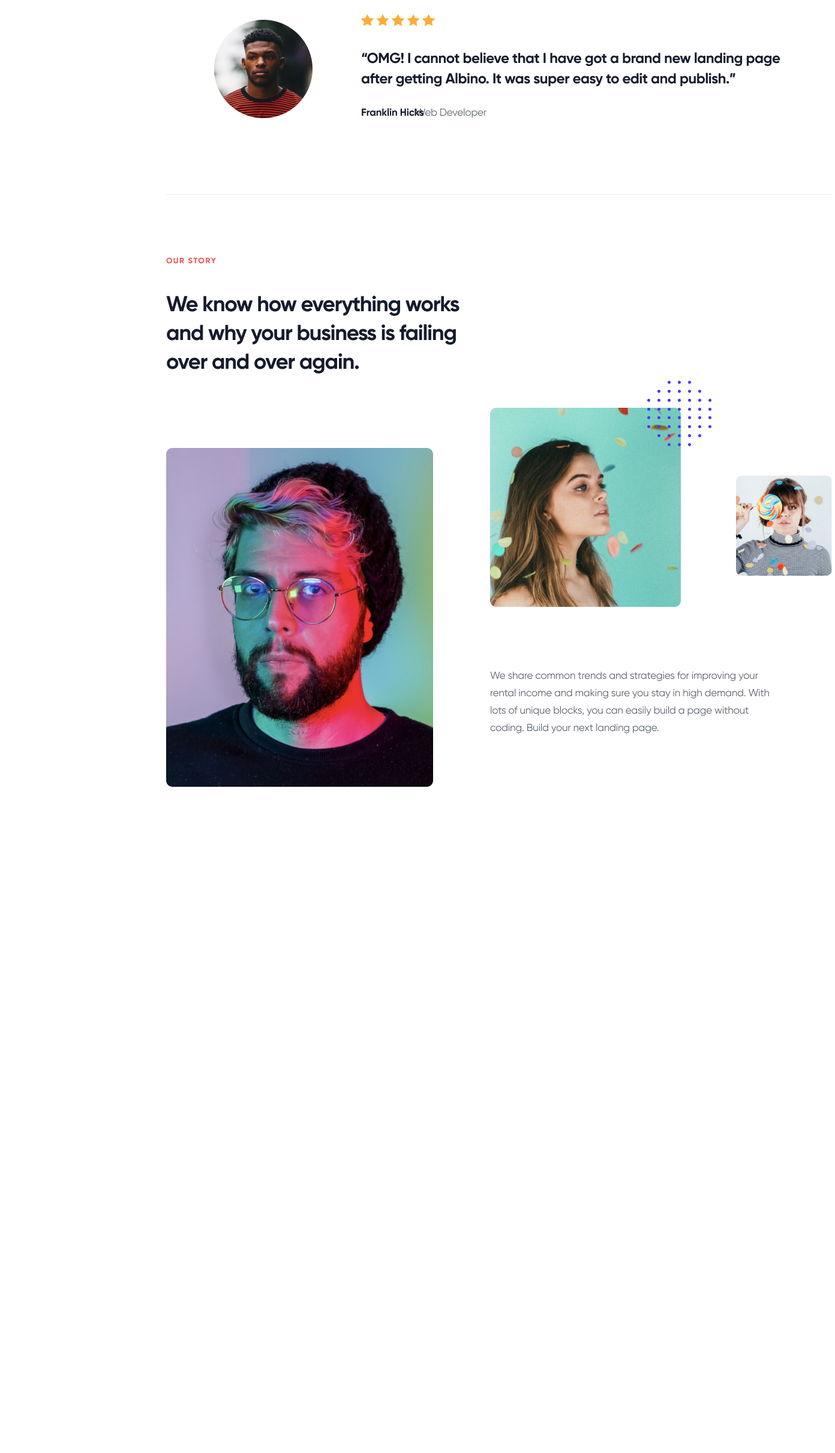
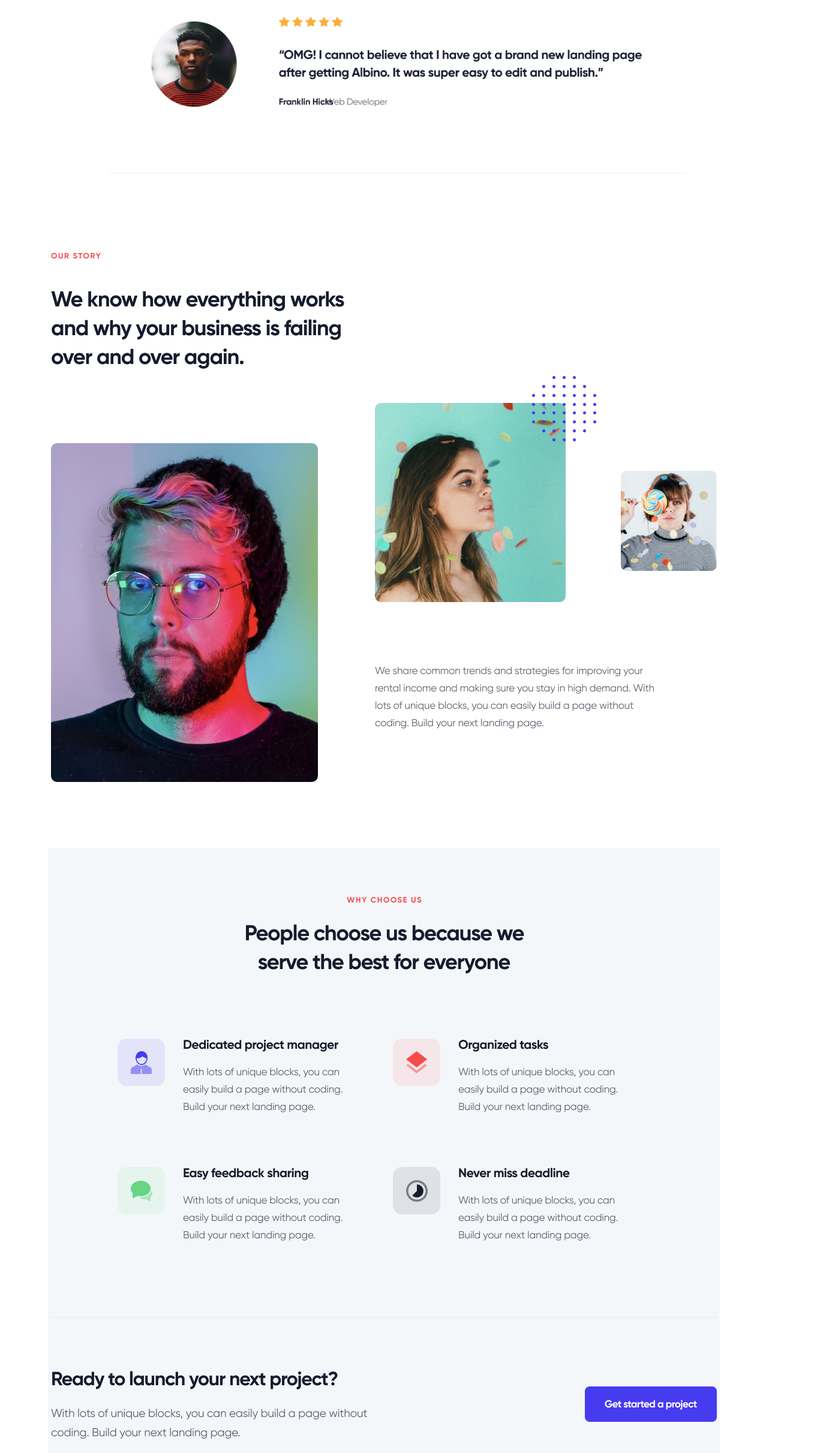
Before and after one commit to ptk244/Brainwave, an Angular app: page / in a window 1280 px wide. Shown: the part 1516-3939 px from the top of the page at 60% size, 1392 px wide, since content can reach past the window. Before the commit the page ends 2834 px from the top, so only its background shows below. Built offline with nearby package versions, Linux system fonts and the light colour scheme.

Commit message:
make few changes

```diff
--- a/src/app/indusspay-front-page/indusspay-front-page.component.css
+++ b/src/app/indusspay-front-page/indusspay-front-page.component.css
@@ -214,20 +214,55 @@
 }
 
 
-.cartoon-image4{
-    width: 70rem;
-    height: 19rem;
-    margin: 6rem 17rem 0rem 17rem;
+.cartoon-image4-container {
     display: flex;
     justify-content: center;
-    align-items: center;
-    background-size: cover;
-    padding: 1rem;
+    align-items: flex-start; /* Align at the top initially */
+    width: 100%;
+    height: auto;
+    padding: 0; /* Remove padding */
+    position: relative;
+}
 
+/* The image container */
+.cartoon-image4 {
+    width: 100%;
+    max-width: 70rem; /* Max width for large screens */
+    height: 19rem;
     background: url('src/assets/Testimonial.png') no-repeat center center;
+    background-size: contain;
+    position: relative;
+    margin-top: 6rem; /* Top margin */
+    margin-left: 15rem; /* Left margin */
+}
+
+/* Responsive styling for tablets and smaller screens */
+@media (max-width: 1290px) {
+    .cartoon-image4 {
+        max-width: 60rem; /* Reduce the max width */
+        margin-left: 3rem; /* Adjust left margin for smaller screens */
+        margin-top: 5rem; /* Adjust top margin */
+    }
+}
+
+@media (max-width: 768px) {
+    .cartoon-image4 {
+        max-width: 50rem; /* Further reduce max width for tablets */
+        margin-left: 5rem; /* Adjust left margin for tablets */
+        margin-top: 4rem; /* Adjust top margin */
+    }
+}
+
+@media (max-width: 480px) {
+    .cartoon-image4 {
+        max-width: 90%; /* Full width on mobile screens */
+        margin-left: 0; /* Center on mobile */
+        margin-top: 2rem; /* Reduce top margin */
+    }
+}
 
 
-}
+
 
 .card-text{
     padding-bottom: 2rem;
@@ -291,15 +326,46 @@
 
   }
 
+  .newimage-container{
+    display: flex;
+    justify-content: center;
+    align-items: flex-start; /* Align at the top initially */
+    width: 100%;
+    height: auto;
+    padding: 0; /* Remove padding */
+    position: relative;
+    margin-left: -7rem;
+  }
+
   .newimage{
+    width: 170%;
+    max-width: 70rem;
+    height: 65rem;
+    background-size: contain;
+    position: relative;
+    margin-top: 2rem;
+    margin-left: 15rem;
 
-    width: 70rem;
-    height: 56rem;
-    margin: 6rem 17rem 0rem 17rem;
+    background: url('src/assets/About.png') no-repeat center center;
 
-    /* margin-top: 8rem; */
-    /* margin-left: 10rem; */
-    background: url('src/assets/About.png') no-repeat center center;
-    /* background-size: cover;  */
 
   }
+
+  @media (max-width: 1290px) {
+    .newimage-container {
+        width: 85rem;
+        margin-left: -10rem;
+    }
+}
+
+.features{
+    width: 170%;
+    max-width: 70rem;
+    height: 65rem;
+    background-size: contain;
+    position: relative;
+    margin-top: 2rem;
+    margin-left: 15rem;
+
+    background: url('src/assets/Features.png') no-repeat center center;
+}
--- a/src/app/indusspay-front-page/indusspay-front-page.component.html
+++ b/src/app/indusspay-front-page/indusspay-front-page.component.html
@@ -71,19 +71,19 @@
 
 </div>
 
-<div class="cartoon-image4"></div>
+<div class="cartoon-image4-container">
+    <div class="cartoon-image4"></div>
+</div>
 
-<!-- <hr> -->
 
-<div class="newimage" ></div>
-<!-- <div class="grid-container">
-    <div class="grid-item1">our story</div>
-    <div class="grid-item2">2</div>
-    <div class="grid-item3">3</div>
-    <div class="grid-item4 title5">We know how everything works and why your business is failing over and over again.</div>
-    <div class="grid-item5">5</div>
-    <div class="grid-item6">6</div>
-    <div class="grid-item7"><div class="img1"></div></div>
-    <div class="grid-item8">8</div>
-    <div class="grid-item9">9</div>
-  </div> -->
+
+<div class="newimage-container">
+    <div class="newimage" ></div>
+
+
+</div>
+<div class="newimage-container">
+    <div class="features" ></div>
+
+
+</div>
```
Also changed, not shown: src/assets/Features.png (added).
